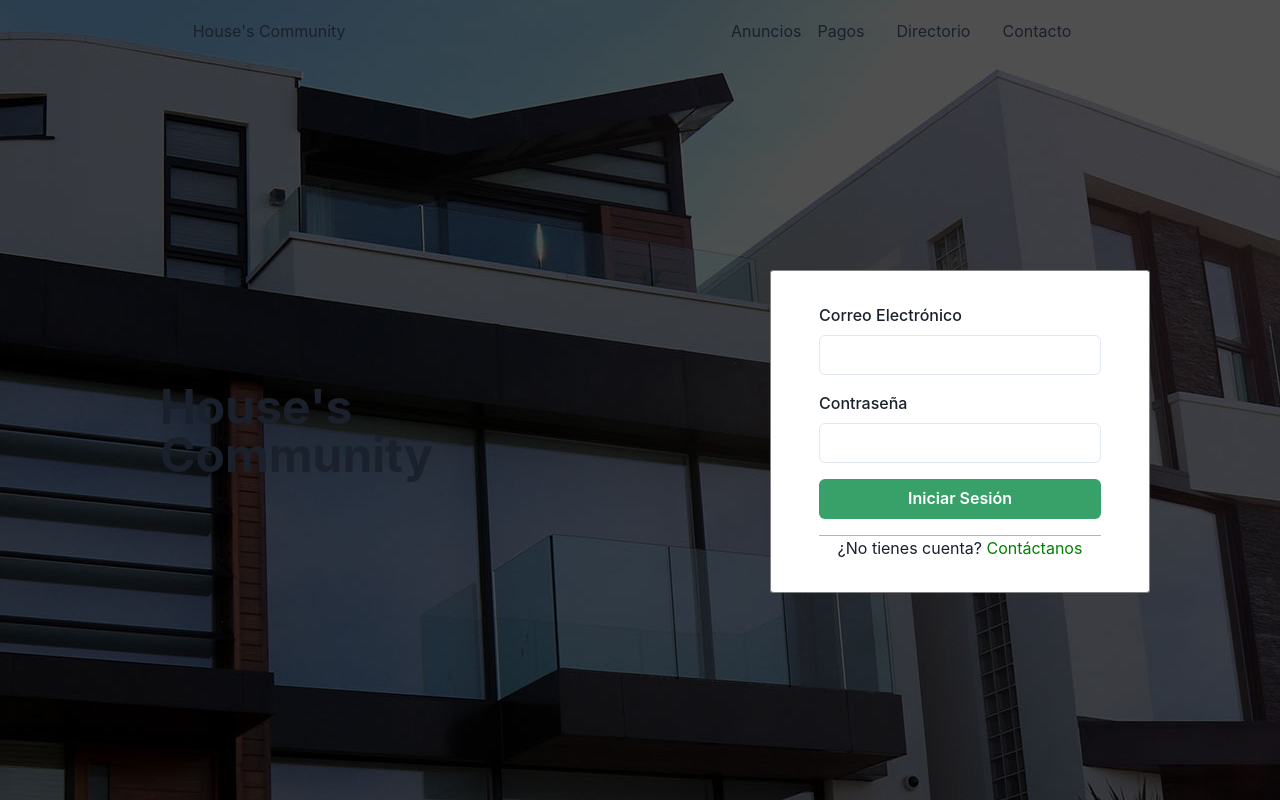
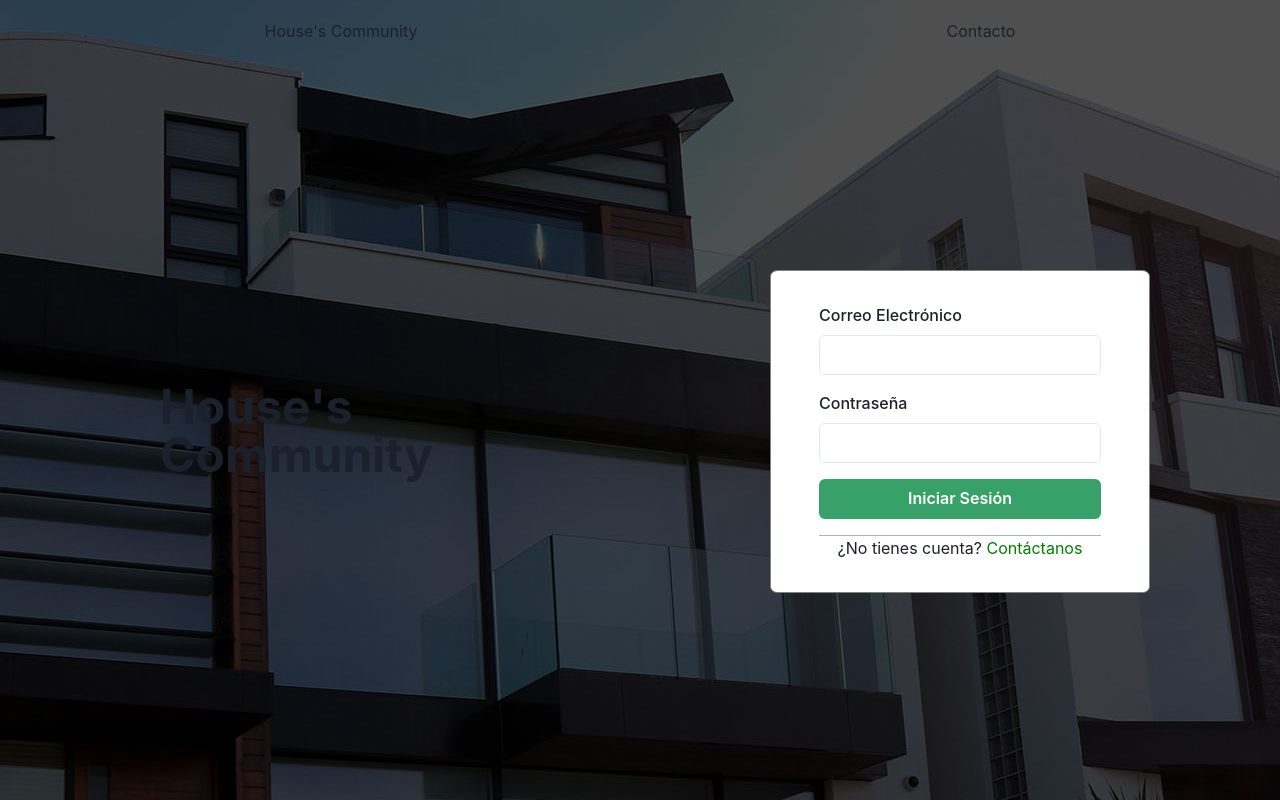
Before and after one commit to VCAngel/House_Community, a React (Create React App) app: page / in a window 1280 px wide. Built offline with nearby package versions, Linux system fonts and the light colour scheme.

Commit message:
Router maybe implemented?; Views pending

```diff
--- a/package.json
+++ b/package.json
@@ -13,6 +13,7 @@
     "react": "^18.1.0",
     "react-dom": "^18.1.0",
     "react-icons": "^3.11.0",
+    "react-router-dom": "^6.3.0",
     "react-scripts": "5.0.1",
     "web-vitals": "^0.2.4"
   },
--- a/src/App.js
+++ b/src/App.js
@@ -1,4 +1,5 @@
-import React from 'react';
+import React, { useState } from 'react';
+import { Routes, Route } from 'react-router-dom';
 import {
   ChakraProvider,
   extendTheme,
@@ -6,7 +7,6 @@ import {
 import Login from './components/Login';
 import { ColorModeSwitcher } from './ColorModeSwitcher';
 import { Logo } from './Logo';
-import bgImage from './img/header.jpg';
 
 const colors = {
   brand: {
@@ -16,26 +16,42 @@ const colors = {
   }
 }
 
-//TODO Figure out login and routing stuff
-
 //! Webpage theme
 const theme = extendTheme({ colors })
 
-function App() {
+export default function App() {
+  //TODO figure out DB connection and stuff
+  const [logged, setLogged] = useState(false);
+  let routes = ['/'];
+
+  logged ?
+    routes.push('Anuncios', 'Pagos', 'Directorio', 'Contacto')
+    : routes.push('Contacto');
+
+  let routeComponents = routes.map((route, key) => {
+    if (!logged) {
+      return <Route path={route.toLowerCase()}
+        element={<Login logged={logged} setLogged={setLogged} links={routes} />}
+        key={key} />
+    }
+  })
+
   return (
     <ChakraProvider theme={theme}>
       {/* TODO Create routes for each link */}
-      <Login />
+      <Login routes={routes}/>
     </ChakraProvider>
   );
 }
 
 //* Main component
 //-> Used for routing to the other views
-function Main() {
+function MainRouting() {
   // TODO Workout routing in main
   //? no styles in here, just routing
+  return (
+    <main>
 
+    </main>
+  );
 }
-
-export default App;
--- a/src/components/Login.jsx
+++ b/src/components/Login.jsx
@@ -12,35 +12,21 @@ import {
     Divider,
     Button,
 } from '@chakra-ui/react';
+import Navbar from './Navbar';
 
 import bgImage from '../img/header.jpg';
 
-export default function Login() {
+export default function Login({ logged, setLogged, routes }) {
     return (
 
+        //TODO Navbar component
         <Box display="flex" flexDirection="column" h="100vh" bgImage={`url(${bgImage})`} bgPosition="center" bgRepeat="no-repeat">
-            <header>
-
-                <Box mt="1.2rem" mb="1.2rem" display="flex" alignItems="center" justifyContent="space-around">
-                    <Link href="#">House's Community</Link>
-                    <List display="flex" alignItems="center" justifyContent="space-between" gap="1rem">
-                        <ListItem>
-                            <Link href="#">Anuncios</Link>
-                        </ListItem>
-                        <Link href="#">Pagos</Link>
-                        <ListItem></ListItem>
-                        <Link href="#">Directorio</Link>
-                        <ListItem></ListItem>
-                        <Link href="#">Contacto</Link>
-                        <ListItem></ListItem>
-                    </List>
-                </Box>
-            </header>
+            <Navbar links={routes}/>
 
             <Box display="flex" flex={1} alignItems="center" justifyContent="center">
                 <Box display="grid" w="100%" gridTemplateColumns="repeat(2,1fr)">
                     <Heading m="auto auto" w="50%" size="2xl" overflowWrap="normal" whiteSpace="normal">House's Community</Heading>
-                    <Box marginY={0} marginX="auto" p="2rem 3rem" bgColor="white" border="1px solid gray" borderRadius="1%">
+                    <Box marginY={0} marginX="auto" p="2rem 3rem" bgColor="white" border="1px solid gray" borderRadius="2%">
                         <FormControl display="flex" flexDirection="column" gap="1rem">
                             <div>
                                 <FormLabel htmlFor='email'>Correo Electrónico</FormLabel>
--- /dev/null
+++ b/src/components/Navbar.jsx
@@ -0,0 +1,35 @@
+import React from 'react';
+import { Outlet, Link as RouteLink } from 'react-router-dom';
+import {
+    Box,
+    Link,
+    List,
+    ListItem,
+} from '@chakra-ui/react';
+
+export default function Navbar({ links }) {
+    if (links.includes("/"))
+        links.shift();
+
+    return (
+        <header>
+            <Box mt="1.2rem" mb="1.2rem" display="flex" alignItems="center" justifyContent="space-around">
+                <Link as={RouteLink} to="#">House's Community</Link>
+
+                <List display="flex" alignItems="center" justifyContent="space-between" gap="1rem">
+                    {links.map((link, index) => <Navlink page={link} key={index} />)}
+                    <Outlet />
+                </List>
+            </Box>
+        </header>
+    );
+}
+
+function Navlink({ page }) {
+    let url = `/${page.toLowerCase()}`;
+    return (
+        <ListItem>
+            <Link as={RouteLink} to={url}>{page}</Link>
+        </ListItem>
+    )
+}
--- a/src/index.js
+++ b/src/index.js
@@ -1,6 +1,7 @@
 import { ColorModeScript } from '@chakra-ui/react';
 import React, { StrictMode } from 'react';
 import ReactDOM from 'react-dom/client';
+import { BrowserRouter } from 'react-router-dom';
 import App from './App';
 import reportWebVitals from './reportWebVitals';
 import * as serviceWorker from './serviceWorker';
@@ -10,7 +11,9 @@ const root = ReactDOM.createRoot(document.getElementById('root'));
 root.render(
   <StrictMode>
     <ColorModeScript />
-    <App />
+    <BrowserRouter>
+      <App />
+    </BrowserRouter>
   </StrictMode>
 );
 
```
Also changed, not shown: 1 other file (tests, documents, lock files or other folders).
